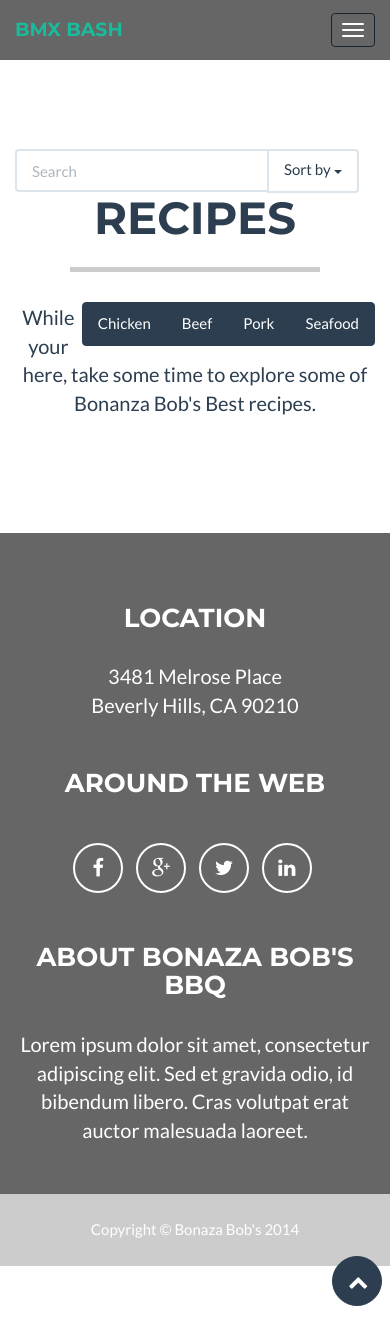
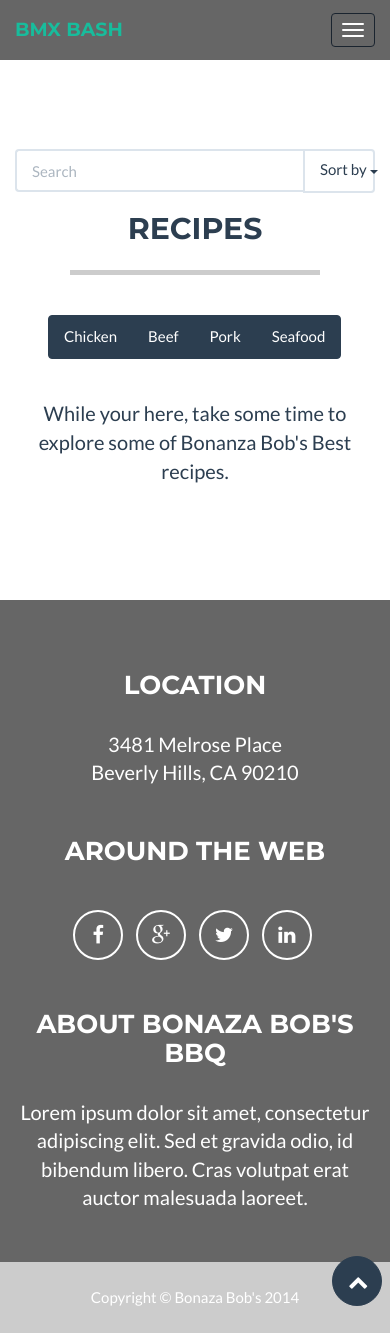
Before and after one commit to carbondesign/thisiswhatido, a Jekyll site: the page built from recipes.html, in a window 390 px wide and 1333 px high. Built offline with Jekyll 4.4.1, drawn with Linux system fonts in a browser that asks for light colours; nearby versions of some CDN libraries.

Commit message:
adding an additional responsive layout

```diff
--- a/_includes/recipe_grid.html
+++ b/_includes/recipe_grid.html
@@ -17,12 +17,12 @@
                   </ul>
                 </div>
             </div>
-            <div class="col-md-4 text-center">
+            <div class="col-xs-12 col-md-4 text-center">
                 <h2>Recipes</h2>
                 <hr class="star-primary">
             </div>
-            <div class="col-md-4 ">
-                <div class="btn-group pull-right" data-toggle="buttons">
+            <div class="col-xs-12 col-md-4 ">
+                <div class="btn-group pull-right sort_group " data-toggle="buttons">
 
                   <label class="btn btn-primary">
                     <input type="checkbox" autocomplete="off"> Chicken
@@ -39,7 +39,7 @@
 
                 </div>
             </div>
-            <div class="col-md-12 text-center">
+            <div class="col-xs-12 col-md-12 text-center">
                 <p class="margin_b40">While your here, take some time to explore some of Bonanza Bob's Best recipes. </strong></p>
 
             </div>
@@ -49,12 +49,18 @@
             {% raw  %}
             <div class="col-sm-6 col-md-3 grid-item" ng-repeat="recipe in recipes | filter:matchesQuery">
                 <div class="grid_card">
+                         <a href="#gridModal-" class="grid-link" data-toggle="modal">
+                          <div class="row">
+                            <div class=" col-xs-3 col-md-8 ">
+                              <img src="{{recipe.imageUrlsBySize.90}}">
+                              <p class="pull-right">{{recipe.rating}}</p>
+                            </div>
+                          </div>
+                          <div class="row">
+                            <h3  class="col-md-12">{{recipe.recipeName}}</h3>
+                          </div>
+                        </a>
 
-                        <div class="">
-                            <img src="{{recipe.imageUrlsBySize.90}}">
-                            <p class="pull-right">{{recipe.rating}}</p>
-                            <h3>{{recipe.recipeName}}</h3>
-                        </div>
 
                     </a>
                 </div>
--- a/_sass/_button_forms.scss
+++ b/_sass/_button_forms.scss
@@ -96,7 +96,21 @@
 .btn.active {
     outline: 0;
 }
+.sort_group    {
+    @media($tab){
+            float: none !important;
+            /* text-align: center; */
+            margin: 10px auto 40px;
+            display: block;
+            width: 294px;
+            height: 44px;}
+    }
+.btn-primary.rider_submit{
+    width: 100%;
+    margin-bottom: 40px;
+    overflow: hidden;
 
+}
 .scroll-top {
     z-index: 1049;
     position: fixed;
@@ -118,7 +132,16 @@
     outline: 0;
 }
 
-.search{width: 70%}
+.search{width: 60%;
+    @media($tab){
+        width:80%;
+        margin-bottom:20px
+    }
+}
+.search_cont .dropdown{
+        @media($tab){width:20%;}
+        button {@media($tab){width:100%;}}
+    }
 .search.form-control:focus{border: 2px solid #dce4ec;border-right: none;}
 .sort{
     background-color: white;
--- a/_sass/_grid.scss
+++ b/_sass/_grid.scss
@@ -7,10 +7,13 @@
             padding:10px;
             height:200px;
             position: relative;
+            @media($tab){margin-bottom: 20px}
 
             .grid-link{
+                color:#888;
                 h3{
-                    font-size: 1.2em; clear:both;margin-top: 10px
+                    font-size: 1.2em; clear:both;margin-top: 10px; color:#2c3e50;
+                    @media($tab){}
                 }
                 p{font-size: 1em;  margin-bottom: 3px}
                 .caption{
@@ -20,6 +23,10 @@
                     opacity: 0;
                     top: 0px;
                     left: 0px;
+                    @media($tab){
+                        opacity: 1;
+
+                    }
 
                     -webkit-transition: all ease .5s;
                     -moz-transition: all ease .5s;
@@ -40,6 +47,11 @@
                         color: #fff;
                         background: rgba(24,24,24,.9);
                         bottom:0px;
+                        @media($tab){
+                            width: 50px;
+                            height: 100%;
+                            right: 0px;
+                        }
                     }
                     h3,h4{
 
--- a/_sass/_layout.scss
+++ b/_sass/_layout.scss
@@ -112,12 +112,24 @@
 
     header .intro-text .name {
         font-size: 4.75em;
+
+            .small{
+                font-size: .5em;
+            }
+
     }
 
     header .intro-text .skills {
         font-size: 1.75em;
     }
 }
+@media($tab) {
+    header .intro-text .name .small{
+                font-size: .7em;
+            }
+     section .container h2{font-size: 2em; clear:both;}
+}
+
 
 @media($desk) {
     .navbar-fixed-top {
--- a/css/main.scss
+++ b/css/main.scss
@@ -1,8 +1,9 @@
 ---
 ---
-$desk: "min-width:768px";
-$tab: "max-width:768px";
+$desk: "min-width:990px";
+$tab: "max-width:990px";
 /*helper classes*/
+
 
 @import "helpers";
 @import "layout";
@@ -34,10 +35,16 @@
 .rank_list{
     margin-left: -13px;
     margin-top: 5px;
+    @media($tab){
+        margin-left: -28px;
+        li{
+            margin-bottom: 7px;
+        }
+    }
 }
 .rank_list li:hover{
-    color:cadetblue;
-    border-color:cadetblue;
+    color:tomato;
+    border-color:tomato;
 }
 
 .hidden.first, .hidden.second, .hidden.third, .hidden.fourth,.hidden.fifth{
```
Also changed, not shown: _includes/rider_grid.html (+7 -6 lines).
